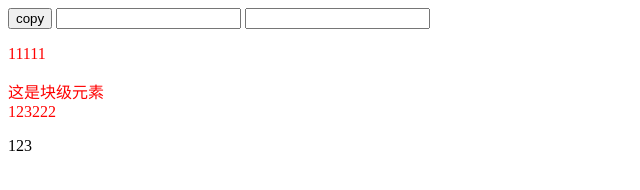
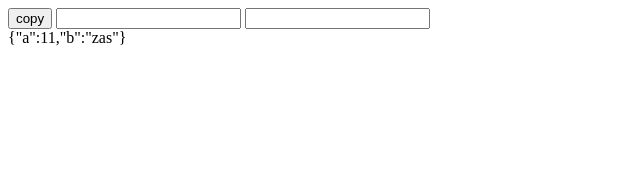
Before and after one commit to JianKang-Li/playground, a plain HTML site: page js/test.html in a window 1280 px wide. Shown: the whole page, without its empty margins (0-640 px from the left). Drawn offline with Linux system fonts and the light colour scheme.

Commit message:
solidjs响应式简单实现

```diff
--- a/js/test.html
+++ b/js/test.html
@@ -37,24 +37,31 @@
   <script src="./tool.js"></script>
 
   <script>
-    const { once, setAt, setEvery, setSome, Copy, createElement } = tool
-    let copy = Copy
-    // document.querySelector('body').innerHTML += browserType()
-    let arr = [1, 2, 3, 5, 4, 1, 9, 8]
-    function fn(a, b) {
-      return a + b
-    }
-    let str = 'fasachadclkdadjc'
-    let reg = /^abc/
-    let map = new Map()
-    let date = new Date()
-    let symbol = Symbol('ljk')
-    let set = new Set(arr)
-    let el = createElement('div', { style: { color: 'red' } }, [createElement('div', null, '<p>11111</p><div>这是块级元素</div>'), '123', '222', createElement('p', { style: { color: 'black' } }, '123')])
-    body.appendChild(el)
-    // console.log(isInteger('0.1'));
-    let ofn = once(fn)
-    console.log(ofn(1, 2));
+    const { createEffect, createSignal } = tool
+    const [count, setCount] = createSignal(1)
+
+    let b
+    createEffect(() => {
+      b = count() + 10
+      console.log(b);
+    })
+
+    const [a, setA] = createSignal({ a: 10, b: 'ljk' })
+
+    const div = document.createElement('div')
+    createEffect(() => {
+      div.innerHTML = JSON.stringify(a())
+      document.querySelector('body').appendChild(div)
+    })
+
+    setTimeout(() => {
+      setA({ a: 11, b: "zas" })
+    }, 3000)
+
+
+
+
+
   </script>
 </body>
 
--- a/js/tool.js
+++ b/js/tool.js
@@ -1106,10 +1106,42 @@
   }
   //#endregion
 
+  //#region 简单响应式Solid.js
+  let _currentEffect;
+  function createEffect(effect) {
+    _currentEffect = effect
+    effect()
+    _currentEffect = null
+  }
+
+  function createSignal(value) {
+    const effects = new Set()
+    function read() {
+      // 依赖收集
+      if (_currentEffect) effects.add(_currentEffect);
+      return value
+    }
+
+    function write(newValue) {
+      value = newValue
+      // 触发依赖
+      for (const effect of effects) {
+        effect()
+      }
+    }
+    return [read, write]
+  }
+  //#endregion
+
   let tool = {
     //#region 库信息
     VERSION: '0.1.0',
     JSTIME: '2022',
+    //#endregion
+
+    //#region 简单响应式
+    createEffect,
+    createSignal,
     //#endregion
 
     //#region 浏览器
```
